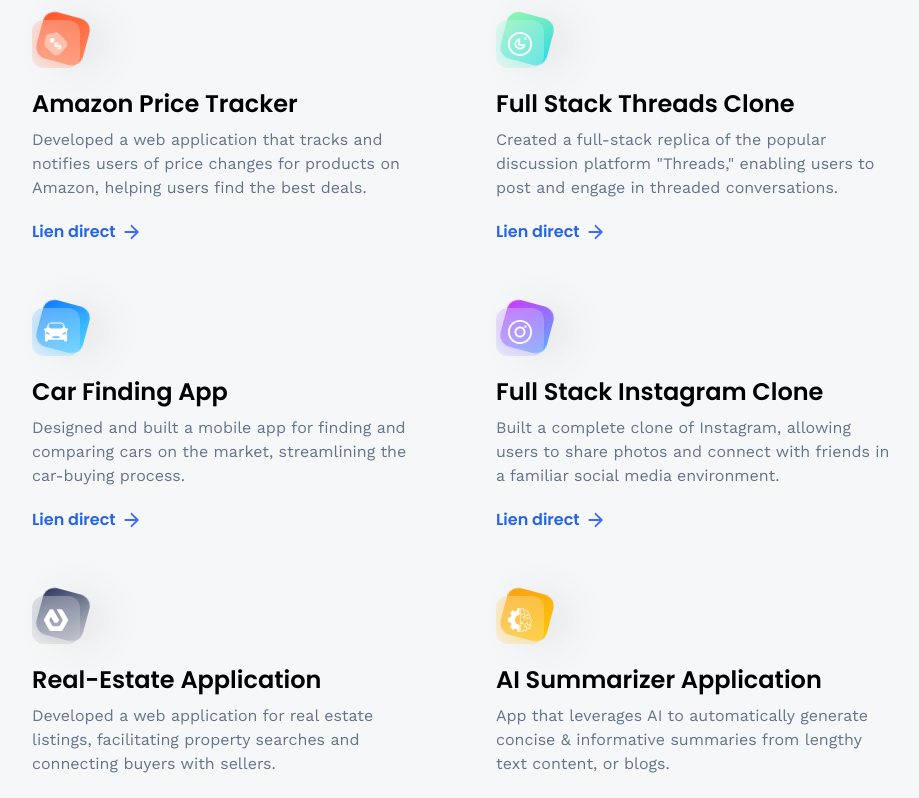
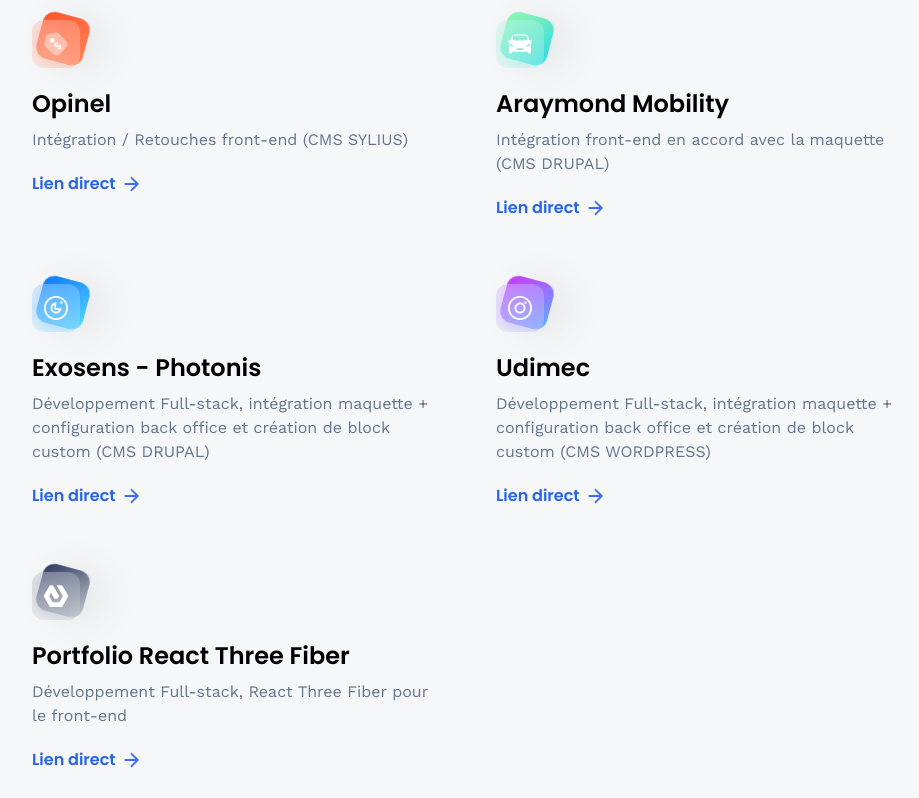
Before and after one commit to Eltariels/Portfolio, a React (Vite) app: page /projects in a window 1280 px wide. Shown: the part 320-1118 px from the top of the page, without its empty margins (160-1079 px from the left). Built offline with nearby package versions, Linux system fonts and the light colour scheme.

Commit message:
modification index.js constants

```diff
--- a/src/constants/index.js
+++ b/src/constants/index.js
@@ -146,43 +146,36 @@
     {
         iconUrl: pricewise,
         theme: 'btn-back-red',
-        name: 'Amazon Price Tracker',
-        description: 'Developed a web application that tracks and notifies users of price changes for products on Amazon, helping users find the best deals.',
-        link: 'https://github.com/adrianhajdin/pricewise',
+        name: 'Opinel',
+        description: 'Intégration / Retouches front-end (CMS SYLIUS)',
+        link: 'https://www.opinel.com/fr/?gad_source=1&gclid=CjwKCAjw65-zBhBkEiwAjrqRMBZT2aQhEyfMNzACHTV_hNUVWNR85SBRc6JxXE9dlbF3UnjtPkbTgRoCRVEQAvD_BwE',
+    },
+    {
+        iconUrl: car,
+        theme: 'btn-back-green',
+        name: 'Araymond Mobility',
+        description: 'Intégration front-end en accord avec la maquette (CMS DRUPAL)',
+        link: 'https://www.araymond-mobility.com/fr',
     },
     {
         iconUrl: threads,
-        theme: 'btn-back-green',
-        name: 'Full Stack Threads Clone',
-        description: 'Created a full-stack replica of the popular discussion platform "Threads," enabling users to post and engage in threaded conversations.',
-        link: 'https://github.com/adrianhajdin/threads',
-    },
-    {
-        iconUrl: car,
         theme: 'btn-back-blue',
-        name: 'Car Finding App',
-        description: 'Designed and built a mobile app for finding and comparing cars on the market, streamlining the car-buying process.',
-        link: 'https://github.com/adrianhajdin/project_next13_car_showcase',
+        name: 'Exosens - Photonis',
+        description: 'Développement Full-stack, intégration maquette + configuration back office et création de block custom (CMS DRUPAL)',
+        link: 'https://www.exosens.com/',
     },
     {
         iconUrl: snapgram,
         theme: 'btn-back-pink',
-        name: 'Full Stack Instagram Clone',
-        description: 'Built a complete clone of Instagram, allowing users to share photos and connect with friends in a familiar social media environment.',
-        link: 'https://github.com/adrianhajdin/social_media_app',
+        name: 'Udimec',
+        description: 'Développement Full-stack, intégration maquette + configuration back office et création de block custom (CMS WORDPRESS)',
+        link: 'https://udimec.votre-projet.com/',
     },
     {
         iconUrl: estate,
         theme: 'btn-back-black',
-        name: 'Real-Estate Application',
-        description: 'Developed a web application for real estate listings, facilitating property searches and connecting buyers with sellers.',
-        link: 'https://github.com/adrianhajdin/projects_realestate',
+        name: 'Portfolio React Three Fiber',
+        description: 'Développement Full-stack, React Three Fiber pour le front-end',
+        link: 'https://theoborella.netlify.app/',
     },
-    {
-        iconUrl: summiz,
-        theme: 'btn-back-yellow',
-        name: 'AI Summarizer Application',
-        description: 'App that leverages AI to automatically generate concise & informative summaries from lengthy text content, or blogs.',
-        link: 'https://github.com/adrianhajdin/project_ai_summarizer',
-    }
 ];
```
